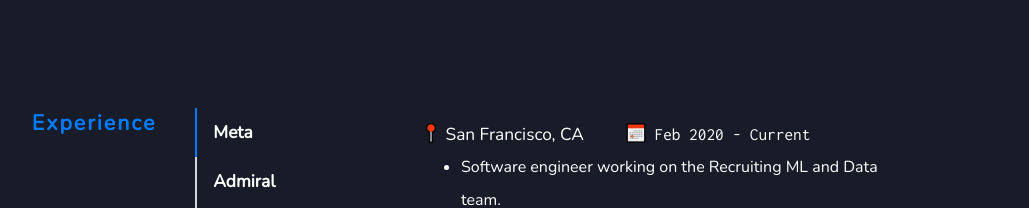
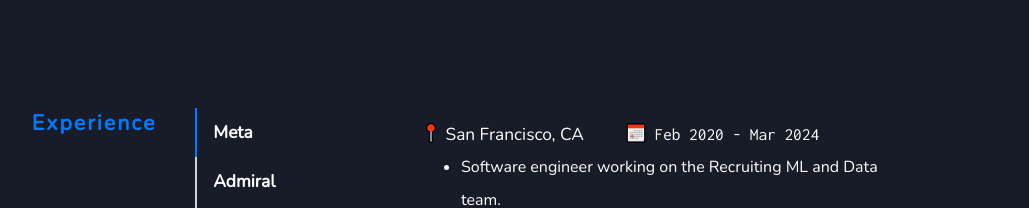
Before and after one commit to znields/znields.com, a React (Create React App) app: page / in a window 1280 px wide. Shown: the part 2682-2890 px from the top of the page, without its empty margins (60-1089 px from the left). Built offline with nearby package versions, Linux system fonts and the light colour scheme.

Commit message:
Update Body.jsx

```diff
--- a/src/containers/Body.jsx
+++ b/src/containers/Body.jsx
@@ -215,7 +215,7 @@ function Body() {
                 "Aided ML model development by improving resume data features and improved overall resume data accuracy through resume standardization and merging techniques.",
               ],
               location: "San Francisco, CA",
-              date: "Feb 2020 - Current",
+              date: "Feb 2020 - Mar 2024",
             },
             {
               company: "Admiral",
```
